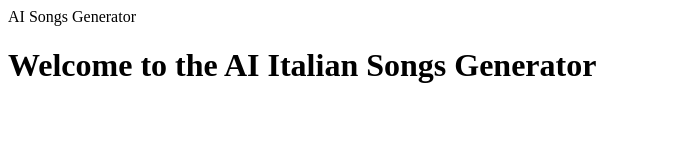
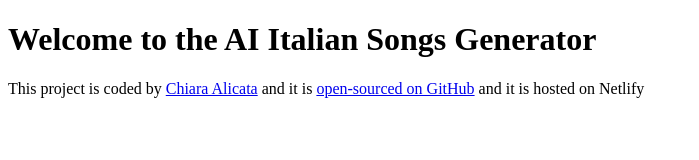
Before and after one commit to chiaraalicata/italian-song-generator, a plain HTML site: page index.html in a window 1280 px wide. Shown: the whole page, without its empty margins (0-699 px from the left). Drawn offline with Linux system fonts and the light colour scheme.

Commit message:
fix some bugs

```diff
--- a/index.html
+++ b/index.html
@@ -4,11 +4,26 @@
     <meta charset="UTF-8" />
     <meta http-equiv="X-UA-Compatible" content="IE=edge" />
     <meta name="viewport" content="width=device-width, initial-scale=1.0" />
-    <link rel="stylesheet" href="src/style.css"
+    <link rel="stylesheet" href="src/style.css" />
     <title>AI Songs Generator</title>
   </head>
   <body>
     <h1>Welcome to the AI Italian Songs Generator</h1>
+
+    <footer>
+      This project is coded by
+      <a href="https://github.com/chiaraalicata" target="_blank"
+        >Chiara Alicata</a
+      >
+      and it is
+      <a
+        href="https://github.com/chiaraalicata/italian-song-generator"
+        target="_blank"
+      >
+        open-sourced on GitHub</a
+      >
+      and it is hosted on Netlify
+    </footer>
     <script src="src/index.js"></script>
   </body>
 </html>
```
